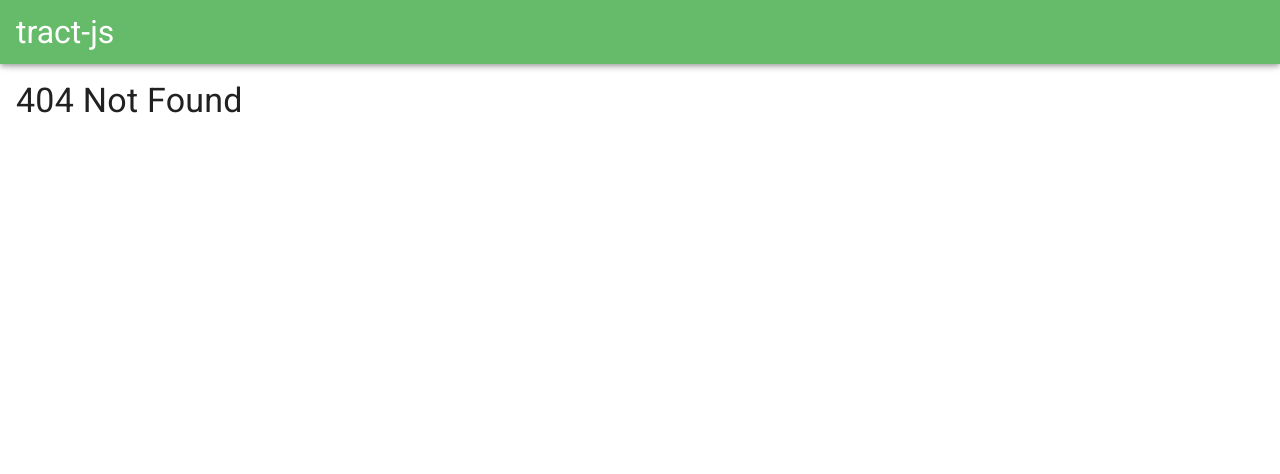
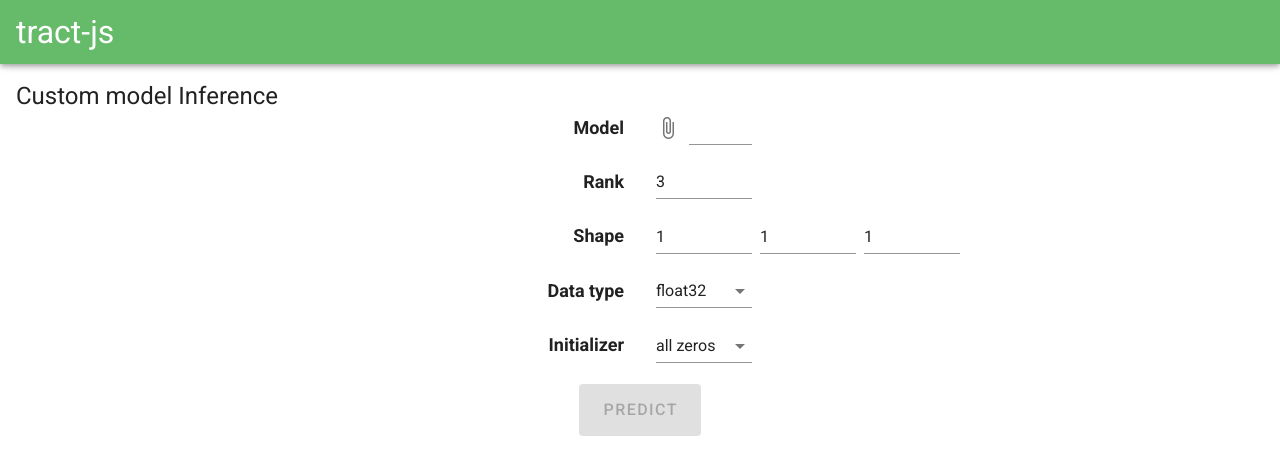
Before and after one commit to bminixhofer/tractjs, a Vue app in the folder demos/: page /custom-model in a window 1280 px wide. Before the commit this address had no page. Shown: the top 474 px of the page. Built offline with nearby package versions, Linux system fonts and the light colour scheme.

Commit message:
add custom model demo

```diff
--- a/demos/src/router/index.js
+++ b/demos/src/router/index.js
@@ -14,10 +14,12 @@
   {
     path: '/squeezenet',
     name: 'Squeezenet',
-    // route level code-splitting
-    // this generates a separate chunk (about.[hash].js) for this route
-    // which is lazy-loaded when the route is visited.
-    component: () => import(/* webpackChunkName: "about" */ '../views/Squeezenet.vue')
+    component: () => import(/* webpackChunkName: "squeezenet" */ '../views/Squeezenet.vue')
+  },
+  {
+    path: '/custom-model',
+    name: 'CustomModel',
+    component: () => import(/* webpackChunkName: "custom_model" */ '../views/CustomModel.vue')
   },
   {
     path: "*",
--- /dev/null
+++ b/demos/src/views/CustomModel.vue
@@ -0,0 +1,164 @@
+<template>
+  <div class="d-flex flex-column">
+    <h1 class="headline">Custom model Inference</h1>
+    <v-form v-model="valid">
+      <v-container>
+        <v-row>
+          <v-col class="input-name">
+            <h2>Model</h2>
+          </v-col>
+          <v-col>
+            <v-file-input v-model="file" class="small-input"></v-file-input>
+          </v-col>
+        </v-row>
+        <v-row>
+          <v-col class="input-name">
+            <h2>Rank</h2>
+          </v-col>
+          <v-col>
+            <v-text-field
+              v-model.number="rank"
+              min="0"
+              :rules="[rules.integer]"
+              class="small-input"
+              type="number"
+            ></v-text-field>
+          </v-col>
+        </v-row>
+        <v-row>
+          <v-col class="input-name">
+            <h2>Shape</h2>
+          </v-col>
+          <v-col>
+            <v-text-field
+              v-model.number="dim.value"
+              min="0"
+              :rules="[rules.integer]"
+              class="d-inline-block small-input mr-2"
+              v-for="(dim, i) in shape"
+              :key="i"
+              type="number"
+            ></v-text-field>
+          </v-col>
+        </v-row>
+        <v-row>
+          <v-col class="input-name">
+            <h2>Data type</h2>
+          </v-col>
+          <v-col>
+            <v-select v-model="dataType" :items="Object.keys(dataTypes)" class="small-input"></v-select>
+          </v-col>
+        </v-row>
+        <v-row>
+          <v-col class="input-name">
+            <h2>Initializer</h2>
+          </v-col>
+          <v-col>
+            <v-select
+              v-model="initializer"
+              :items="Object.keys(dataTypes[dataType].initializers)"
+              class="small-input"
+            ></v-select>
+          </v-col>
+        </v-row>
+      </v-container>
+    </v-form>
+    <v-btn
+      :disabled="!canRun"
+      @click="run"
+      color="primary"
+      class="align-self-center"
+      x-large
+    >Predict</v-btn>
+  </div>
+</template>
+
+<script>
+import * as tractjs from "tractjs";
+
+export default {
+  data: () => ({
+    rules: {
+      integer: value =>
+        (value == parseInt(value) && value >= 0) || "Must be >= 0."
+    },
+    dataTypes: {
+      float32: {
+        data: Float32Array,
+        initializers: {
+          "all zeros": () => 0
+        }
+      }
+    },
+    file: null,
+    model: null,
+    valid: false,
+    dataType: "float32",
+    initializer: "all zeros",
+    rank: 3,
+    shape: []
+  }),
+  watch: {
+    rank: {
+      immediate: true,
+      handler() {
+        while (this.rank > this.shape.length) {
+          this.shape.push({
+            value: 1
+          });
+        }
+
+        while (Math.max(this.rank, 0) < this.shape.length) {
+          this.shape.pop();
+        }
+      }
+    },
+    async file() {
+      const url = URL.createObjectURL(this.file);
+
+      this.model = await new tractjs.Model(url);
+    }
+  },
+  computed: {
+    canRun() {
+      return this.model !== null && this.valid;
+    }
+  },
+  methods: {
+    run() {
+      const shape = this.shape.map(dim => dim.value);
+      const nInputs = shape.reduce((a, b) => a * b, 1);
+      const data = new this.dataTypes[this.dataType].data(nInputs);
+
+      const tensorInput = new tractjs.Tensor(data, shape);
+      const tensorOutput = this.model.predict(tensorInput);
+      console.log(tensorOutput.shape());
+    }
+  },
+  name: "CustomModelDemo"
+};
+</script>
+
+<style scoped lang="scss">
+.col.input-name {
+  font-weight: bold;
+  text-align: right;
+  font-size: 12px;
+  padding-top: 0.1rem;
+  margin-right: 2rem;
+}
+
+.small-input {
+  margin: 0;
+  padding: 0;
+  width: 6rem;
+}
+
+.col {
+  padding: 0;
+}
+
+.row {
+  min-height: 3.4rem;
+}
+</style>
--- a/demos/src/views/Home.vue
+++ b/demos/src/views/Home.vue
@@ -41,7 +41,7 @@
       {
         title: "Custom model inference",
         text: "Upload a .onnx file and run data through it.",
-        href: "custom_model"
+        href: "custom-model"
       }
     ],
     resources: [
```
Also changed, not shown: 1 other file (tests, documents, lock files or other folders).
